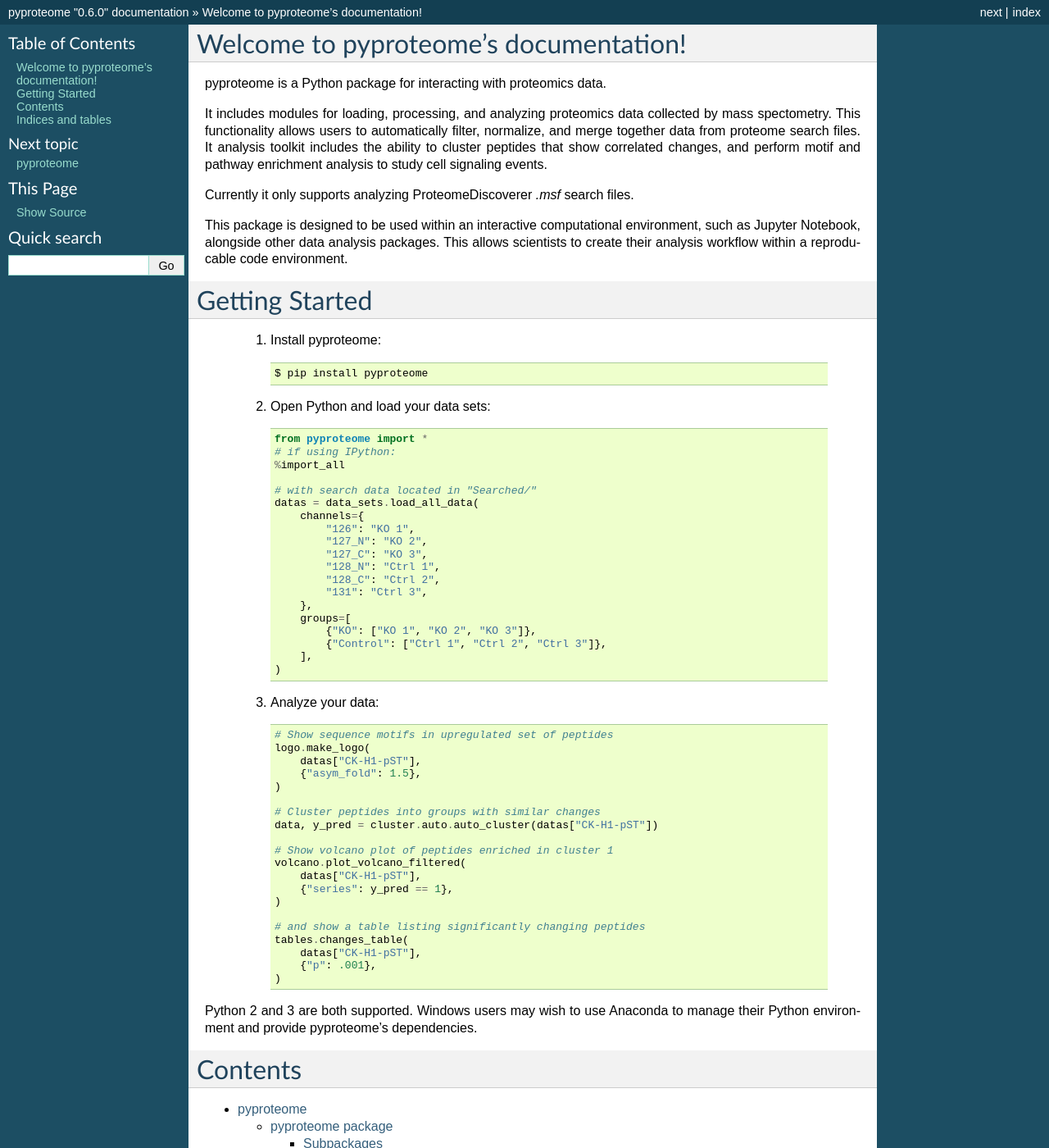
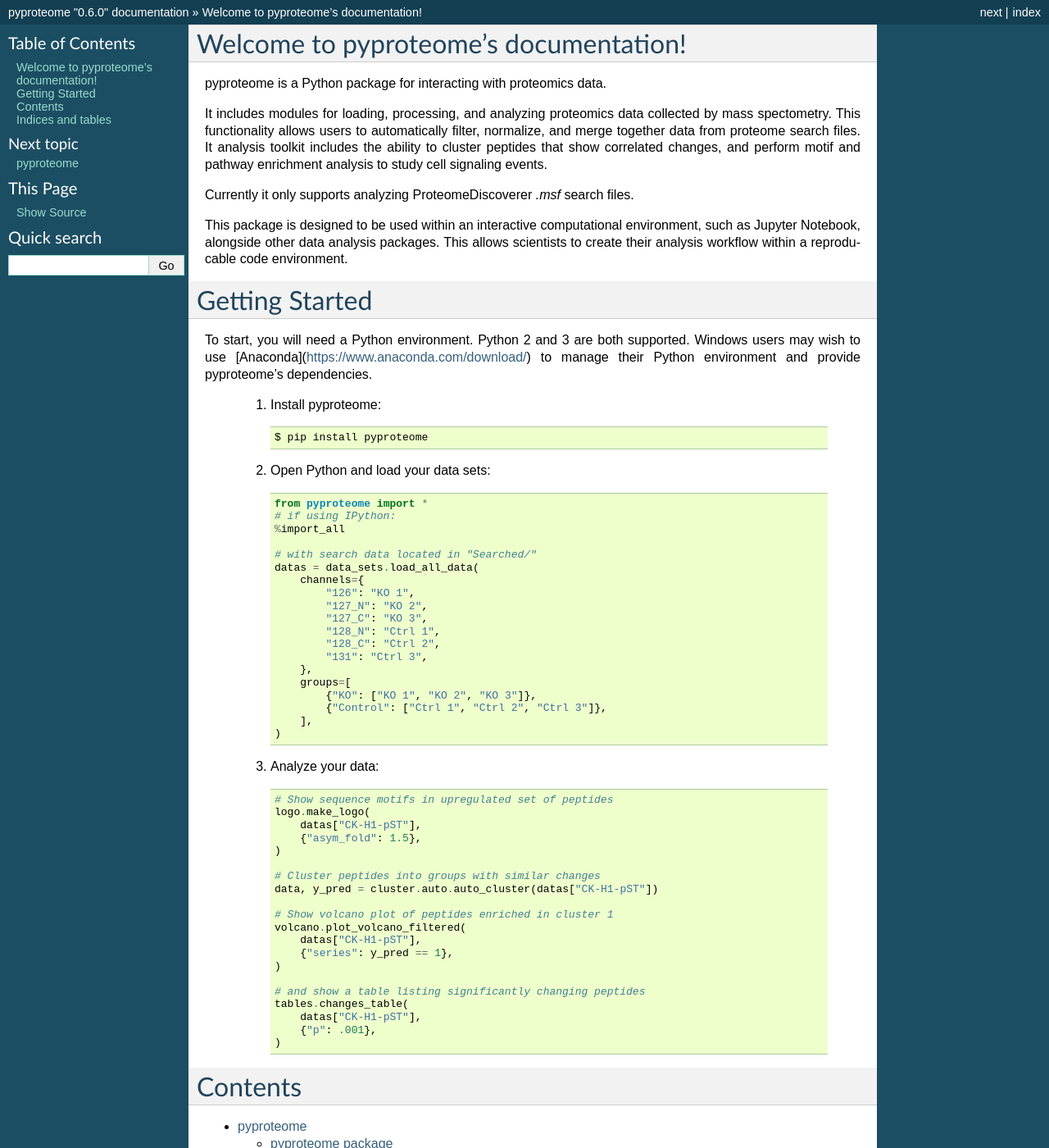
Before and after one commit to white-lab/pyproteome, a Sphinx documentation site: the page built from docs/index.rst, in a window 1280 px wide and 1400 px high. Shown: the whole window at 82% size. Built offline with Sphinx 7.4.7, drawn with Linux system fonts in a browser that asks for light colours; part of the change alters nothing that is shown.

Commit message:
Changed install instructions

```diff
--- a/docs/index.rst
+++ b/docs/index.rst
@@ -24,6 +24,10 @@ code environment.
 
 Getting Started
 ===============
+
+To start, you will need a Python environment. Python 2 and 3 are both supported.
+Windows users may wish to use [Anaconda](https://www.anaconda.com/download/)
+to manage their Python environment and provide pyproteome's dependencies.
 
   1. Install pyproteome::
 
@@ -74,9 +78,6 @@ Getting Started
           {"p": .001},
       )
 
-Python 2 and 3 are both supported. Windows users may wish to use Anaconda to
-manage their Python environment and provide pyproteome's dependencies.
-
 Contents
 ========
 
```
